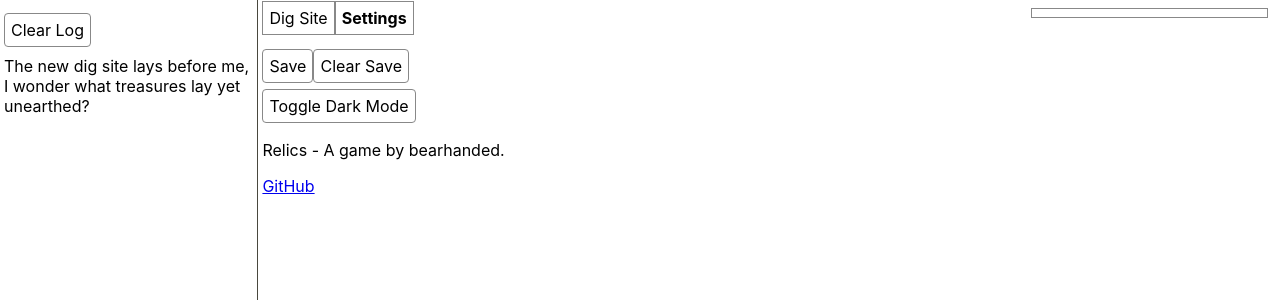
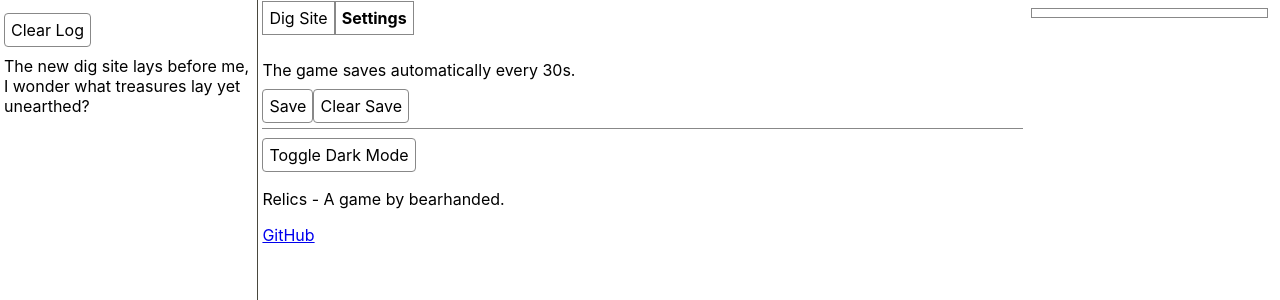
Before and after one commit to bcm32/relics, a React (Create React App) app: page / in a window 1280 px wide. Both pictures are taken after a click on the element "Settings". Shown: the top 300 px of the page. Built offline with nearby package versions, Linux system fonts and the light colour scheme.

Commit message:
add border

```diff
--- a/src/app.scss
+++ b/src/app.scss
@@ -230,6 +230,18 @@ $pink: #F92672;
   margin: 4px 0;
 }
 
+.outline-container {
+  border: 1px solid $dark-gray;
+  padding: 4px;
+  margin: 8px;
+}
+
+.bottom-border {
+  border-bottom: 1px solid $dark-gray;
+  padding: 0 0 12px;
+  margin: 8px 0;
+}
+
 .resources__container {
   border: 1px solid $dark-gray;
   padding: 4px;
--- a/src/panels/settings.tsx
+++ b/src/panels/settings.tsx
@@ -20,7 +20,8 @@ export class Settings extends React.Component<SettingsProps> {
 
         return (
             <div>
-                <div className={"button-container"}>
+                <div className={"button-container bottom-border"}>
+                    <p>The game saves automatically every 30s.</p>
                     <RelicsButton onClick={() => onSave()}>Save</RelicsButton>
                     <RelicsButton onClick={() => onClearSave()}>Clear Save</RelicsButton>
                 </div>
```
